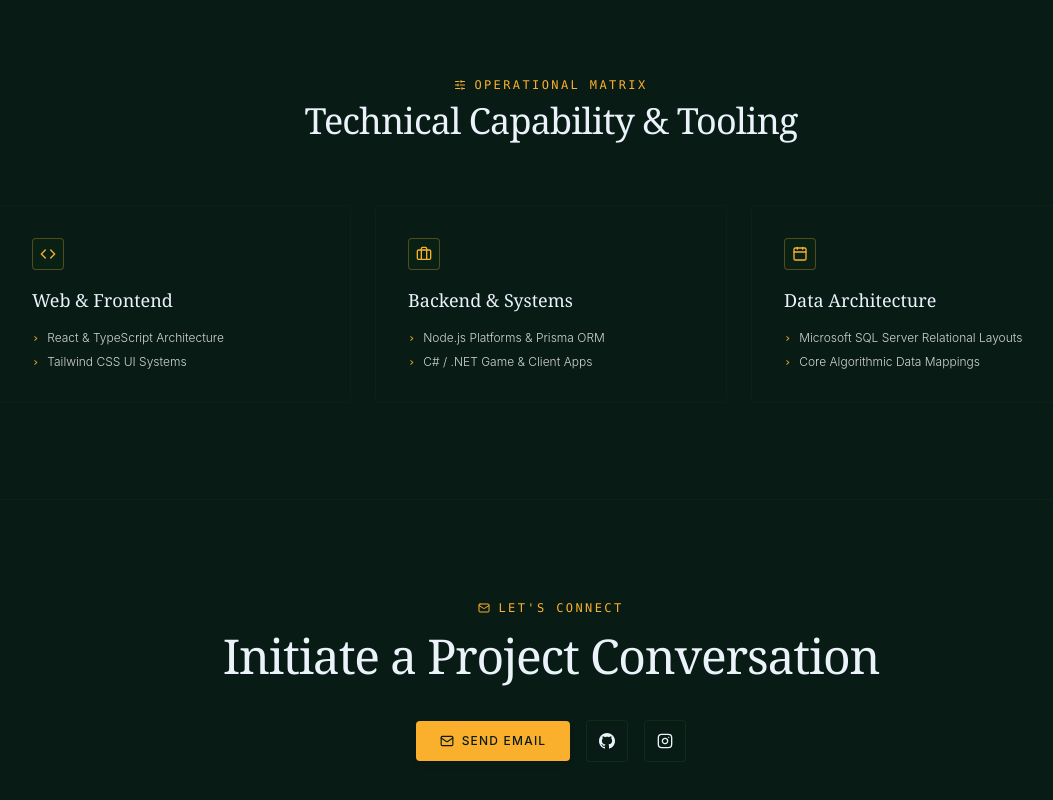
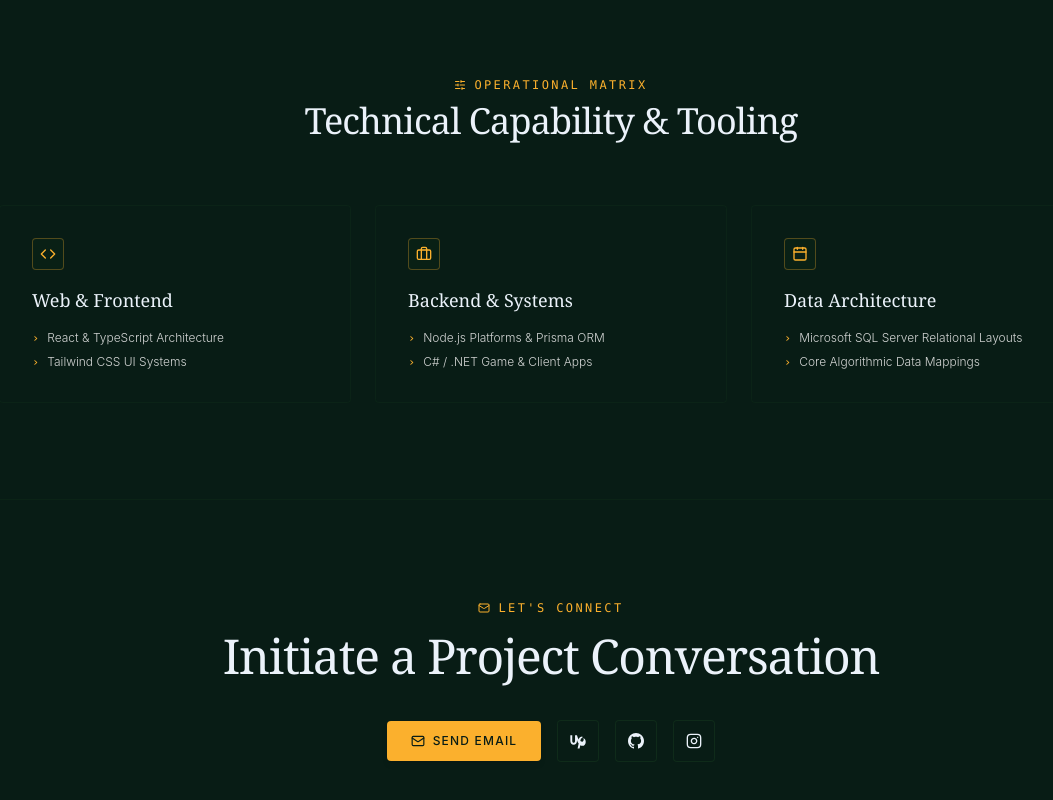
Before and after one commit to isra-w/Esrael.w, a React (Vite) app: page / in a window 1280 px wide. Shown: the part 3869-4669 px from the top of the page, without its empty margins (89-1142 px from the left). Built offline with nearby package versions, Linux system fonts and the light colour scheme.

Commit message:
added upwork link

```diff
--- a/src/App.tsx
+++ b/src/App.tsx
@@ -615,13 +615,26 @@ export default function App() {
             Initiate a Project Conversation
           </h2>
 
-          <div className="flex items-center justify-center gap-4 pt-2">
+          <div className="flex flex-wrap items-center justify-center gap-4 pt-2">
             <a
               href="mailto:your.email@example.com"
               className="px-6 py-3 rounded font-medium text-xs tracking-widest uppercase flex items-center space-x-2 transition-all duration-300 bg-[var(--clr-accent)] text-[var(--clr-bg)] hover:bg-[var(--clr-accent)]/90 shadow-md"
             >
               <Mail size={14} />
               <span>Send Email</span>
+            </a>
+
+            <a
+              href="https://www.upwork.com/freelancers/~016a980be28ea3f8b0?mp_source=share"
+              target="_blank"
+              rel="noreferrer"
+              className="p-3 rounded border transition-colors duration-300 bg-[var(--clr-bg)] border-[var(--clr-secondary)]/40 hover:border-[var(--clr-accent)]/50 text-[var(--clr-primary)] hover:text-[var(--clr-accent)] flex items-center justify-center"
+              aria-label="Upwork Profile"
+              title="Upwork Profile"
+            >
+              <svg className="w-4 h-4 fill-current" viewBox="0 0 24 24">
+                <path d="M18.561 13.158c-1.102 0-2.135-.467-3.074-1.227l.228-1.076.008-.042c.396-2.182 1.484-3.176 2.838-3.176 1.092 0 1.988.808 1.988 2.215.001 1.825-1.085 3.306-1.98 3.306zm0-7.838c-2.822 0-4.88 2.008-5.596 4.401-1.222-1.782-2.131-4.221-2.512-6.173H7.575v8.528c0 1.548-.826 2.709-2.101 2.709-1.277 0-2.101-1.161-2.101-2.709V3.548H.497v8.528c0 3.272 2.116 5.688 5.011 5.688 2.896 0 4.981-2.416 4.981-5.688v-1.61c.421 1.884 1.341 3.882 2.502 5.385l-1.583 7.561h2.952l1.093-5.218c.954.67 2.052 1.053 3.108 1.053 3.011 0 5.039-2.503 5.039-5.918 0-3.416-2.028-5.918-5.039-5.918z" />
+              </svg>
             </a>
 
             <a
```
